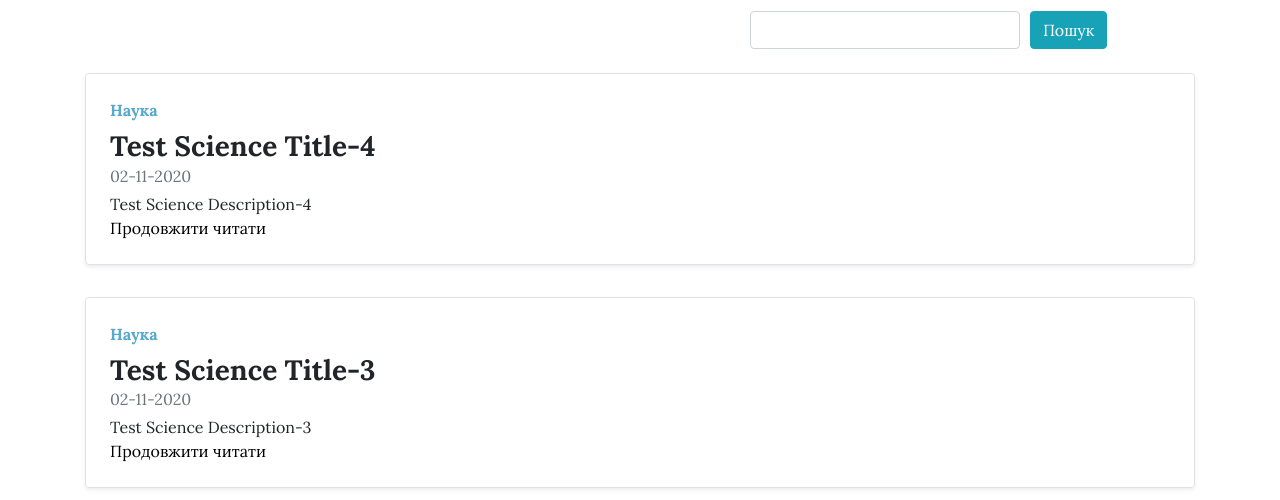
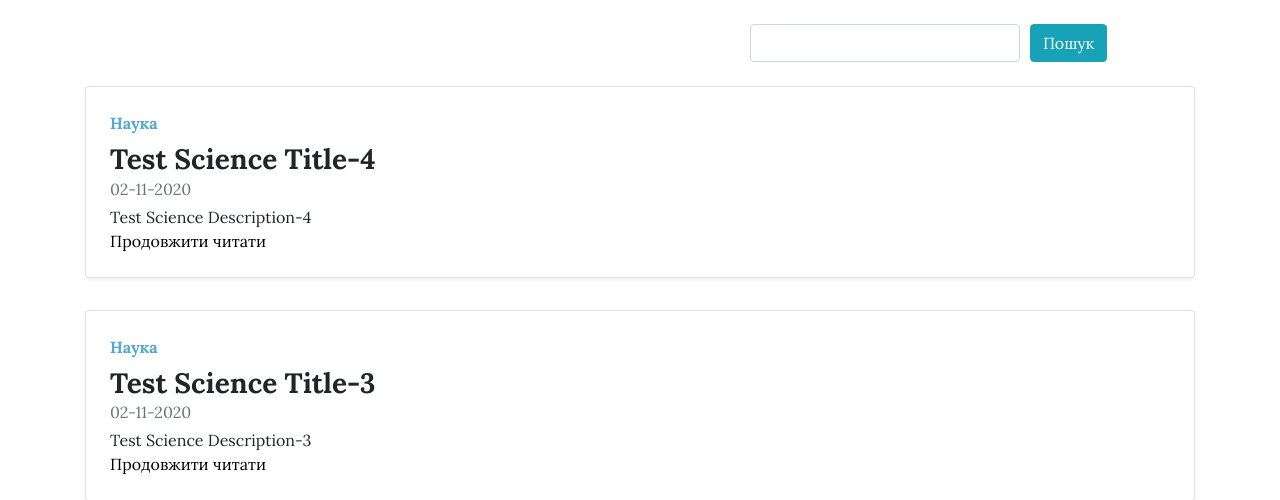
Before and after one commit to sarancha747/ZOj, a Django app: page /science/ in a window 1280 px wide. Shown: the part 56-556 px from the top of the page. Run offline with Django 3.2, Linux system fonts and the light colour scheme; data comes from the database, SQL or seed files in the repository; some libraries are stand-ins or nearby versions.

Commit message:
margin top  change for search

```diff
--- a/Ricept/templates/base/science.html
+++ b/Ricept/templates/base/science.html
@@ -8,7 +8,7 @@
 <main role="main">
  <div class="container mb-4">
     <form action="{% url 'science' %}" method="get">
-      <div class="row" style="margin-top:0.7em">
+      <div class="row mt-4">
         <div class="col-0 col-sm-0 col-md-7">
         </div>
         <div class="col-8 col-sm-8 col-md-3" style="padding-right: 0px;">
--- a/Ricept/templates/base/technology.html
+++ b/Ricept/templates/base/technology.html
@@ -8,7 +8,7 @@
 <main role="main">
  <div class="container mb-4">
     <form action="{% url 'technology' %}" method="get">
-      <div class="row" style="margin-top:0.7em">
+      <div class="row mt-4">
         <div class="col-0 col-sm-0 col-md-7">
         </div>
         <div class="col-8 col-sm-8 col-md-3" style="padding-right: 0px;">
```
